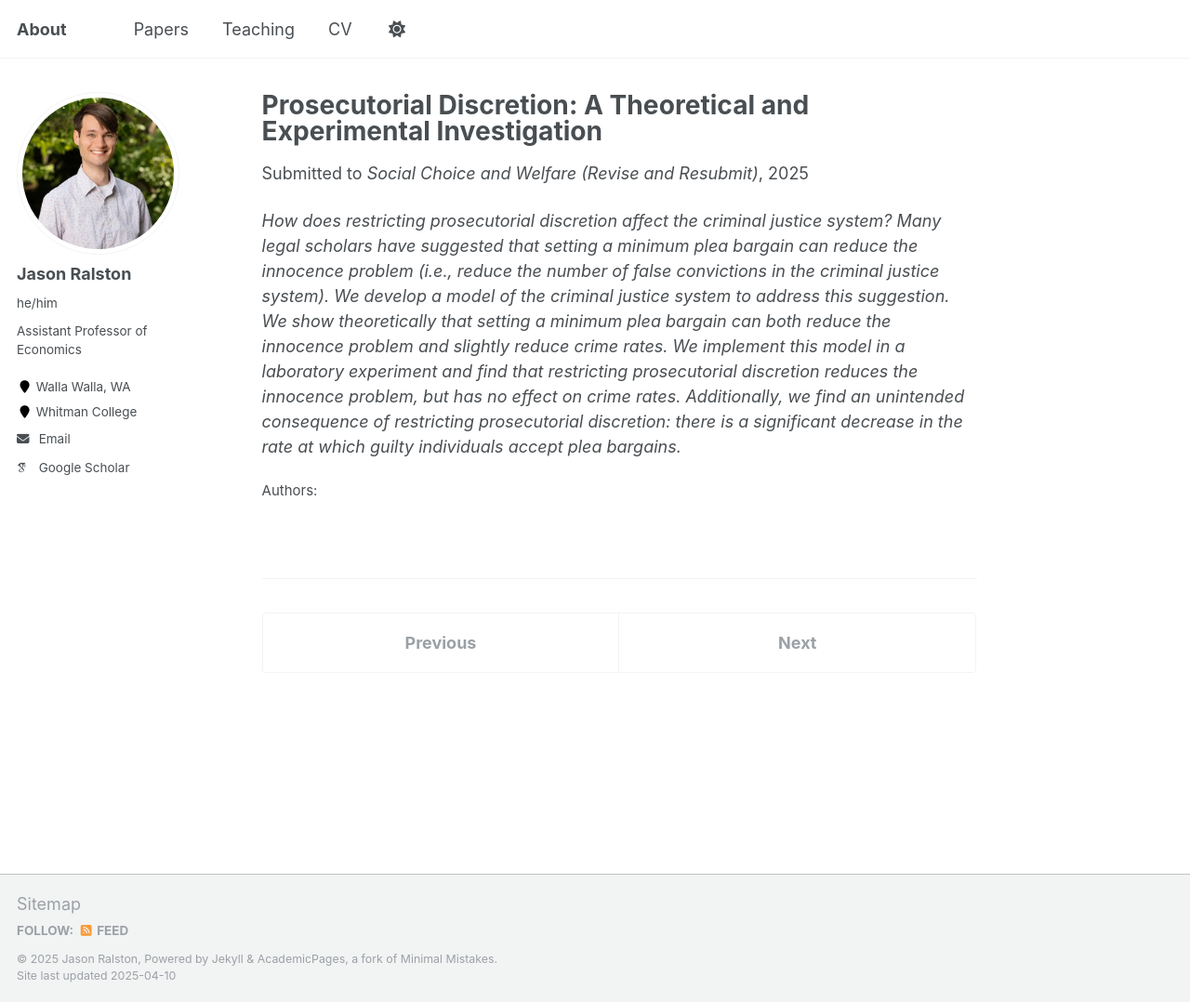
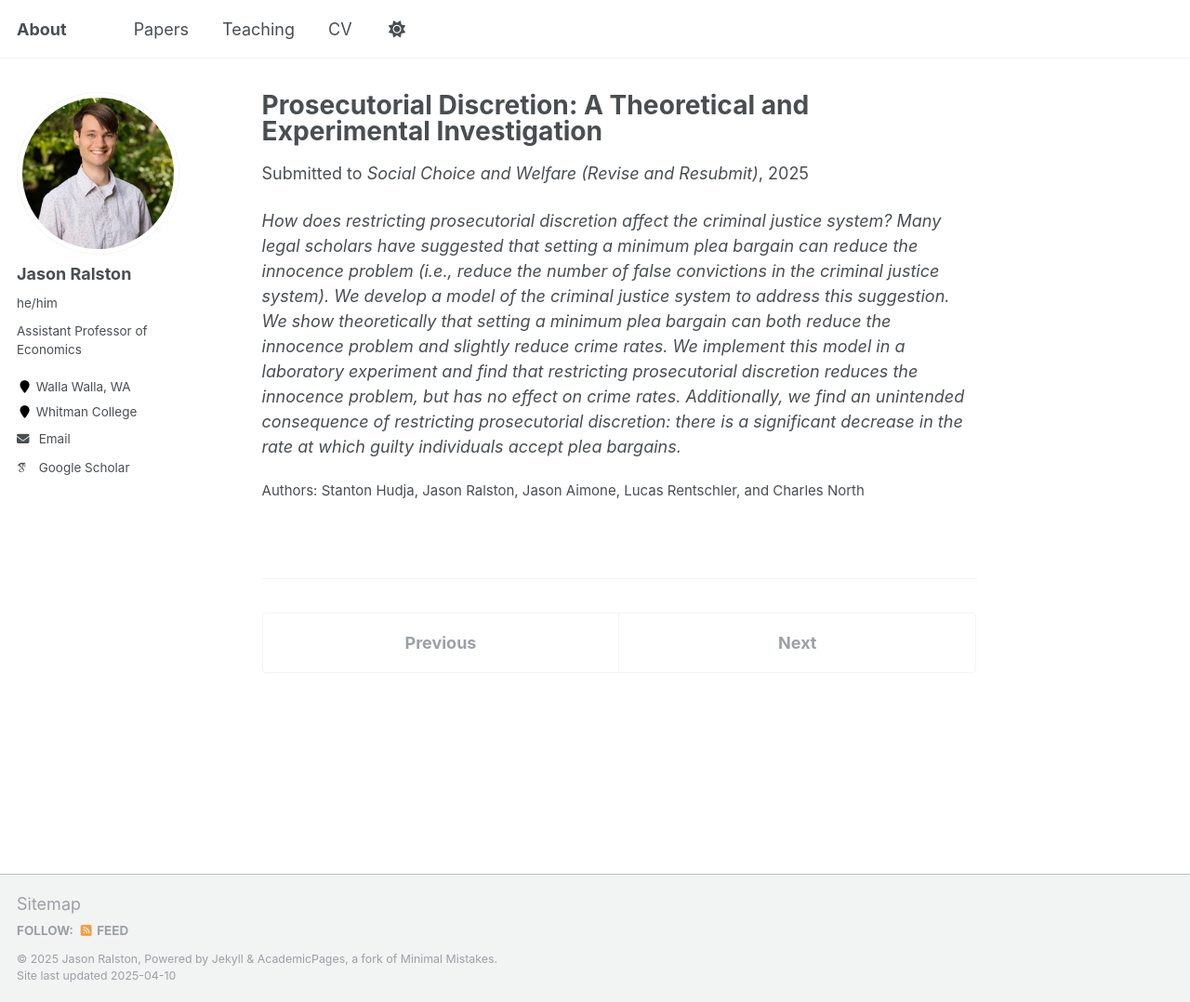
Before and after one commit to jasonralston/jasonralston.github.io, a Jekyll site: the page built from _publications/ProsDisc.md, in a window 1280 px wide and 1078 px high. Shown: the whole window at 93% size. Built offline with Jekyll 4.4.1, drawn with Linux system fonts in a browser that asks for light colours; some web fonts are replaced.

Commit message:
Update ProsDisc.md

```diff
--- a/_publications/ProsDisc.md
+++ b/_publications/ProsDisc.md
@@ -6,6 +6,6 @@ excerpt: 'How does restricting prosecutorial discretion affect the criminal just
 date: 2025-02-23
 venue: 'Social Choice and Welfare (Revise and Resubmit)'
 paperurl:
-citation:
+citation: Stanton Hudja, Jason Ralston, Jason Aimone, Lucas Rentschler, and Charles North
 status: submitted
 ---
```
